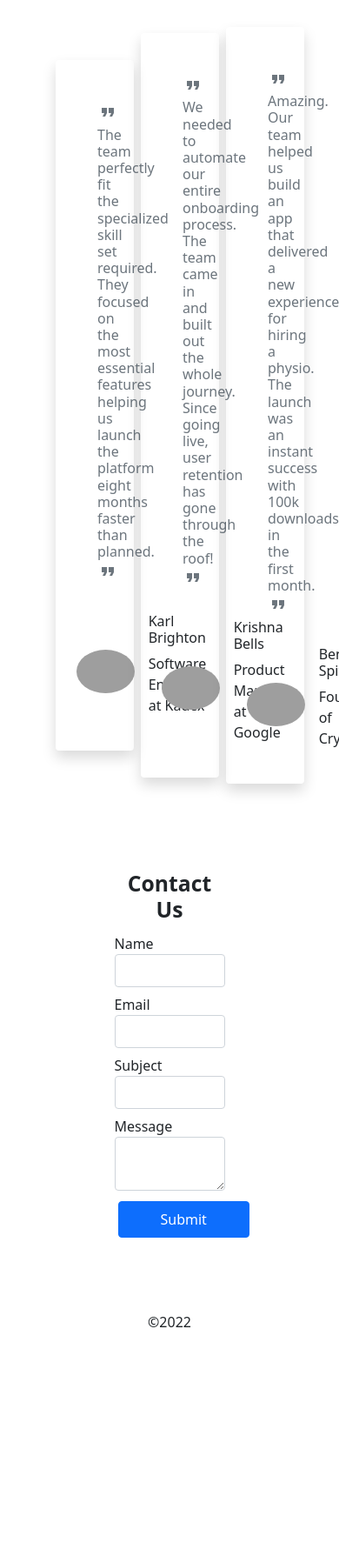
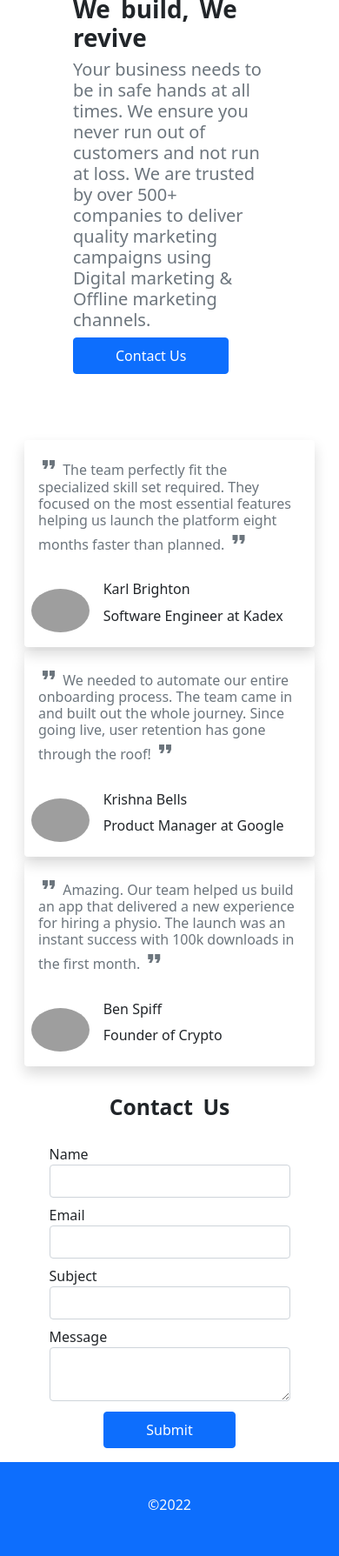
Before and after one commit to app-generator/sample-flask-htmlx, a Flask app: page / in a window 390 px wide; the page is wider, and only the part inside the window is pictured. Shown: the part 2151-3940 px from the top of that part at 87% size. Before the commit the page ends 3677 px from the top of that part, so only its background shows below. Run offline with Flask 2, Linux system fonts and the light colour scheme; some libraries are stand-ins or nearby versions; grey boxes are pictures that could not be loaded.

Commit message:
created a responsive UI

```diff
--- a/app/static/css/main.css
+++ b/app/static/css/main.css
@@ -24,3 +24,12 @@
 .font-bold{
     font-weight: 400;
 }
+
+.features{
+    min-height: 500px;
+}
+.description:hover{
+    background-color: whitesmoke;
+    transform: scale(1.1);
+    transition: transform 0.6s;
+}
--- a/app/templates/dashboard.html
+++ b/app/templates/dashboard.html
@@ -1,14 +1,13 @@
 {% extends "base.html" %}
 
 {% block content %}
-<nav class="navbar navbar-expand-lg navbar-light sticky-sm-top p-4 bg-white  ">
+<nav class="navbar navbar-expand-md navbar-light sticky-top p-4 bg-white  ">
   <a class="navbar-brand font-black display-1" href="#">Swift Team</a>
-  <button class="navbar-toggler border-0 shadow-none" type="button" data-bs-toggle="collapse"
-    data-bs-target="#navbarNav" aria-controls="navbarNav" aria-expanded="false" aria-label="Toggle navigation">
+  <button class="navbar-toggler border-0 shadow-none" type="button" data-bs-toggle="offcanvas"
+    data-bs-target="#mobile-nav" aria-controls="mobile-nav" aria-expanded="false" aria-label="Toggle navigation">
     <span class="navbar-toggler-icon"></span>
   </button>
-  <div class="collapse navbar-collapse" id="navbarNav">
-    <ul class="navbar-nav ms-auto pe-4">
+  <ul class="navbar-nav ms-auto d-none  d-md-flex pe-4">
     <li class="nav-item active">
       <a class="nav-link" href="#">About </a>
     </li>
@@ -20,20 +19,37 @@
     </li>
 
   </ul>
+  <!-- Mobile nav -->
+  <div class="offcanvas offcanvas-end m-0 navbar-collapse" id="mobile-nav">
+    <div class="offcanvas-header w-100">
+      <button type="button" class="btn-close text-reset shadow-none float-start" data-bs-dismiss="offcanvas" aria-label="Close"></button>
+    </div>
+    <ul class="navbar-nav pt-3 text-center">
+      <li class="nav-item active">
+        <a class="nav-link" data-bs-dismiss="offcanvas" href="#">About </a>
+      </li>
+      <li class="nav-item">
+        <a class="nav-link" data-bs-dismiss="offcanvas" href="{{url_for('auth.signin')}}">Signin</a>
+      </li>
+      <li class="nav-item">
+        <a class="nav-link" data-bs-dismiss="offcanvas" href="{{url_for('auth.signup')}}">Signup</a>
+      </li>
+
+    </ul>
   </div>
 </nav>
-<div class="container ">
+<div class="container overflow-hidden">
   {% with messages = get_flashed_messages(with_categories=true) %}
   {% if messages %}
   {% for message in messages%}
-      <div class="p-2 col-4 offset-4 bg-{{message[0]}} bg-opacity-25 text-{{message[0]}}">
+  <div class="p-2 col-4 offset-4  bg-opacity-25 text-{{message[0]}}">
     {{ message[1] }}
   </div>
   {% endfor %}
   {% endif %}
   {% endwith %}
-  <div class="container d-flex p-5 align-items-center">
-    <div class="p-4">
+  <div class="container d-md-flex  p-5 align-items-center">
+    <div class="p-4 col-md-6">
       <p class="h1 font-black">Let's scale your business</p>
       <p class="text-dark text-muted h5">Hire professionals who will help your business make 10X your
         previous income.
@@ -41,53 +57,53 @@
       </p>
       <button class="btn btn-primary px-5 py-2 ">Hire Us</button>
     </div>
-    <div class="p-4 ">
-      <img src="https://react-mui-landing-page.appseed-srv1.com/static/media/myteam.25705d76cc71ec380149.jpg"
+    <div class="p-md-4 col-md-6 ">
+      <img class="img-fluid" src="https://pixabay.com/get/ga8e522f66149ed5affad205d739544389eb7c8983b6e2782c308b330113d6a3aac7943762e3cf869618e15de19dd53f4bf994501d5ea93444291cc6c291bc32d47d7d041c3e0f9010667af1c38ee7b8b_1920.jpg"
         height="400" alt="">
     </div>
   </div>
 
-  <div class="container d-flex p-5 align-items-center">
-    <div class="p-4 text-center bg-light m-1 col-4 h-100 rounded">
-      <span class="material-icons h1 font-black p-5">
+  <div class="container features d-md-flex p-5 align-items-center">
+    <div class="p-4 description flex-fill shadow text-center  m-2 col-md-4 h-100 rounded">
+      <span class="material-icons h1 text-primary font-black p-5">
         engineering
       </span>
       <p class="h6 text-muted p-4">Through team work, we collaborate and deliver quality projects of high standards</p>
     </div>
-    <div class="p-4 text-center bg-light m-1 col-4 h-100 rounded">
-      <span class="material-icons h1 font-black p-5">
+    <div class="p-4 description flex-fill shadow text-center  m-2 col-md-4 h-100 rounded">
+      <span class="material-icons h1 text-primary font-black p-5">
         all_inclusive
       </span>
       <p class="h6 text-muted p-4">Solving world problems through various web applications using efficient programs and
         tools</p>
     </div>
-    <div class="p-4 text-center bg-light m-1 col-4 h-100 rounded">
-      <span class="material-icons h1 font-black p-5">
+    <div class="p-4 description flex-fill shadow text-center  m-2 col-md-4 h-100 rounded">
+      <span class="material-icons h1 text-primary font-black p-5">
         paid
       </span>
       <p class="h6 text-muted p-4">Flexible payment plan is applicable to all our services</p>
     </div>
   </div>
 
-  <div class="container d-flex p-5 align-items-center w-100">
-    <div class="p-5 ">
-      <img src="https://react-mui-landing-page.appseed-srv1.com/static/media/bestTeams.5ee3d8171c70441d1cc0.jpg"
+  <div class="container  d-md-flex p-5 align-items-center w-100">
+    <div class="p-md-5 ">
+      <img class="img-fluid" src="https://pixabay.com/get/gad6fe45237c9120ba3d1b58c775e891775af4bb7912877c78db41a15ad5e7415fb88c69452d55b082ea75ac1602251a6cef8b753db2afae097484f4f5739e7fb77ad7743cdcfa8d1dddeabf5129e4acb_1920.jpg"
         height="400" alt="">
     </div>
     <div class="p-4">
       <p class="h1 font-black">We build, We revive</p>
-      <p class="text-dark text-muted h5">Your business needs to be in safe hands at all times. We ensure you
+      <p class=" text-muted h5">Your business needs to be in safe hands at all times. We ensure you
         never run out of customers and not run at loss.
         We are trusted by over 500+ companies to deliver quality marketing campaigns using Digital marketing & Offline
         marketing channels.
       </p>
-      <button class="btn btn-primary px-5 py-2 ">Contact Us</button>
+      <a href="#contactUs" class="btn btn-primary px-5 py-2 ">Contact Us</a>
     </div>
   </div>
 
-  <div class="container d-flex p-5 align-items-center">
-    <div class="p-4 shadow m-1 col-4 h-100 rounded">
-      <p class="h6 text-muted p-4">
+  <div class="container d-md-flex p-md-5 align-items-center">
+    <div class="p-md-5 shadow m-1 flex-fill col-md-4 col-sm-12 h-100 rounded">
+      <p class="h6 text-muted p-3">
         <span class="material-icons">
           format_quote
         </span>
@@ -97,8 +113,8 @@
           format_quote
         </span>
       </p>
-      <div class="d-flex">
-        <img height="50" class="align-self-center rounded-circle me-3"
+      <div class="d-flex p-2">
+        <img  height="50" class="align-self-center rounded-circle me-3"
           src="https://sweta-myteam-website-fm.netlify.app/static/media/avatar-kady.78fc482c.jpg"
           alt="Generic placeholder image">
         <div>
@@ -107,8 +123,8 @@
         </div>
       </div>
     </div>
-    <div class="p-4  shadow m-1 col-4 h-100 rounded">
-      <p class="h6 text-muted p-4">
+    <div class="p-md-5 flex-fill shadow m-1 col-md-4 col-sm-12 h-100 rounded">
+      <p class="h6 text-muted p-3">
         <span class="material-icons">
           format_quote
         </span>
@@ -118,8 +134,8 @@
           format_quote
         </span>
       </p>
-      <div class="d-flex">
-        <img height="50" class="align-self-center rounded-circle me-3"
+      <div class="d-flex p-2">
+        <img  height="50" class="align-self-center rounded-circle me-3"
           src="https://sweta-myteam-website-fm.netlify.app/static/media/avatar-aiysha.e119a0c1.jpg"
           alt="Generic placeholder image">
         <div>
@@ -128,8 +144,8 @@
         </div>
       </div>
     </div>
-    <div class="p-4  shadow m-1 col-4 h-100 rounded">
-      <p class="h6 text-muted p-4"><span class="material-icons">
+    <div class="p-md-5 flex-fill shadow m-1 col-md-4 col-sm-12 h-100 rounded">
+      <p class="h6 text-muted p-3"><span class="material-icons">
           format_quote
         </span>
         Amazing. Our team helped us build an app that delivered a new experience for hiring
@@ -138,8 +154,8 @@
           format_quote
         </span>
       </p>
-      <div class="d-flex">
-        <img height="50" class="align-self-center rounded-circle me-3"
+      <div class="d-flex p-2">
+        <img  height="50" class="align-self-center rounded-circle me-3"
           src="https://sweta-myteam-website-fm.netlify.app/static/media/avatar-arthur.098c2e26.jpg"
           alt="Generic placeholder image">
         <div>
@@ -150,10 +166,11 @@
     </div>
   </div>
 
-  <div class="container d-flex p-5 align-items-center justify-content-center w-100">
+  <div class="container d-flex flex-sm-column p-md-5 mt-3 align-items-center justify-content-center w-100">
 
-    <form class="col-6" hx-post="{{url_for('main.dashboard')}}" method="post"  novalidate>
-      <p class="text-center font-black h2">Contact Us</p>
+    <form class="col-md-6 col-10" id="contactUs" hx-post="{{url_for('main.dashboard')}}" hx-target=".content" hx-swap="innerHTML" method="post"
+      novalidate>
+      <p class="text-center font-black p-3 h2">Contact Us</p>
       {{form.csrf_token}}
       <div class="form-input p-1">
         {{form.name.label}}
@@ -194,17 +211,19 @@
 
       <div class="p-2 col-md-12 text-center">
         <button class="btn py-2 px-5  rounded btn-primary h1" type="submit">Submit</button>
+
       </div>
 
     </form>
   </div>
 
 </div>
-<footer>
+<footer class="bg-primary text-light p-3">
   <div class="container p-4">
     <h6 class="text-center">&copy;2022</h6>
   </div>
 </footer>
+
 <script>
   window.addEventListener('scroll', (e) => {
     const nav = document.querySelector('.navbar');
@@ -214,5 +233,6 @@
       nav.classList.remove("shadow");
     }
   });
+
 </script>
 {% endblock %}
```
Lines whose indentation alone changed are shown as unchanged.
